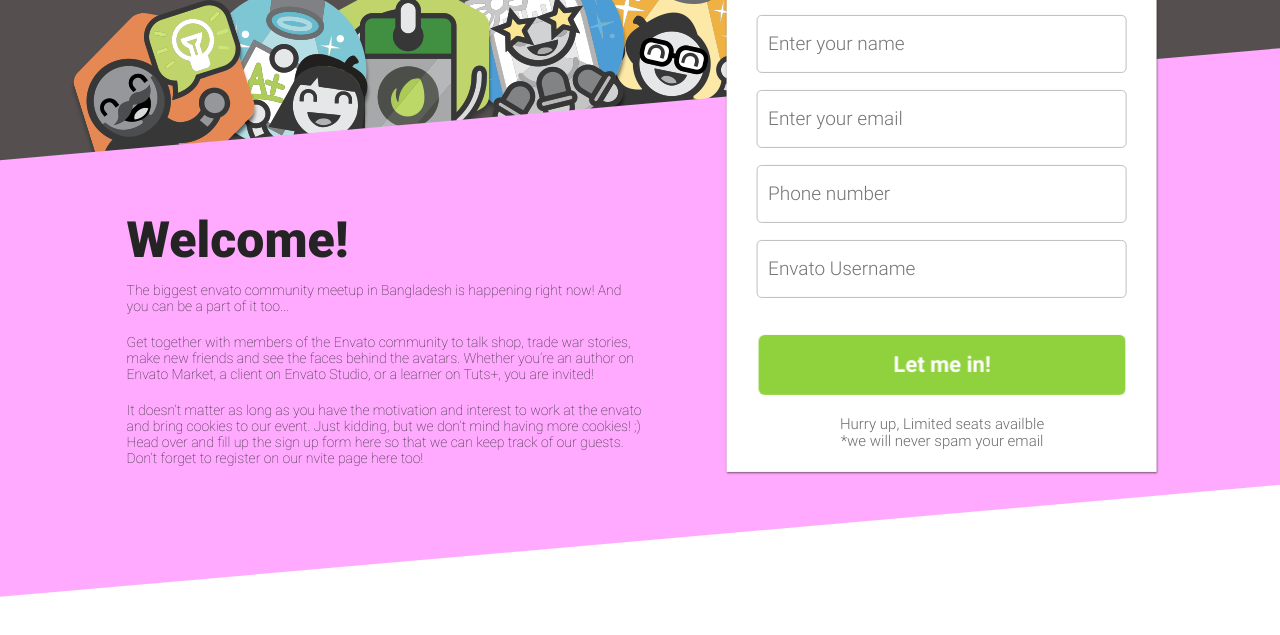
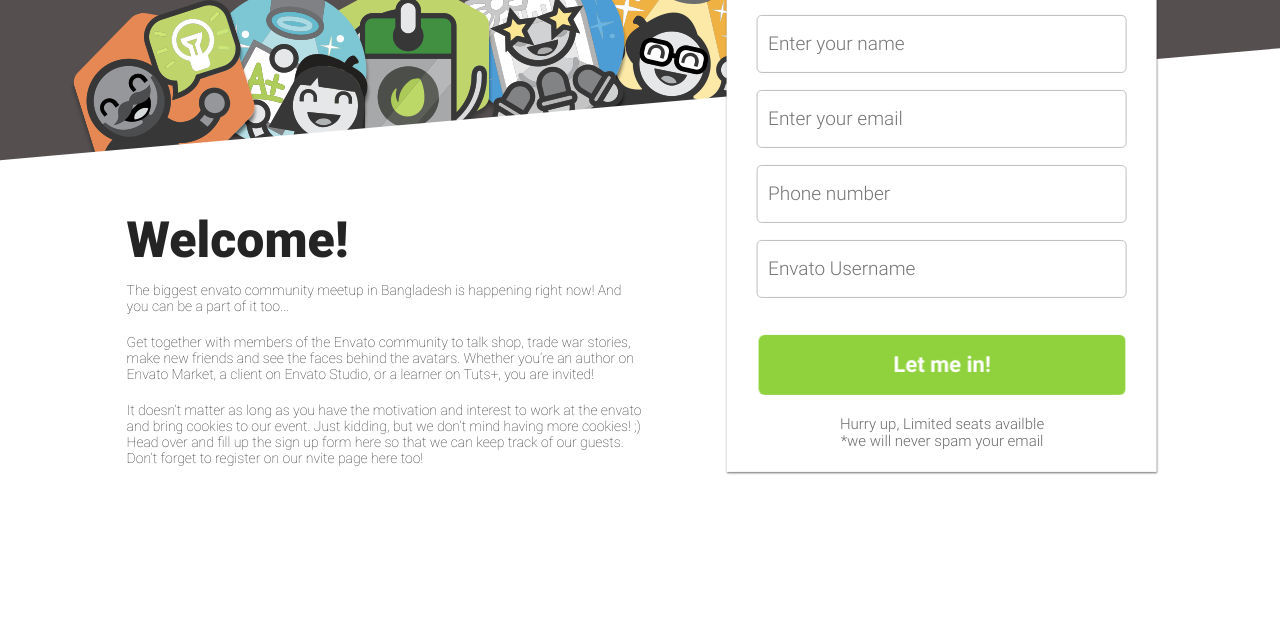
Before and after one commit to Gani4ka/Hackathon-30.06.18, a website: page src/index.html in a window 1280 px wide. Shown: the part 607-1242 px from the top of the page. Drawn offline with nearby package versions, Linux system fonts and the light colour scheme; files that its build step writes are made by us from their sources.

Commit message:
adds white

```diff
--- a/src/scss/components/Ivan/welcome-section.scss
+++ b/src/scss/components/Ivan/welcome-section.scss
@@ -2,8 +2,8 @@
   min-height: 435px;
   transform-origin: center center;
   transform: rotate(-$layout-angle);
-  background-color: #faf;
-  // background-color: $main-color-light;
+  // background-color: #faf;
+  background-color: $main-color-light;
   padding: 90px 0px 40px;
   z-index: 5;
   margin-top: -238px;
```
